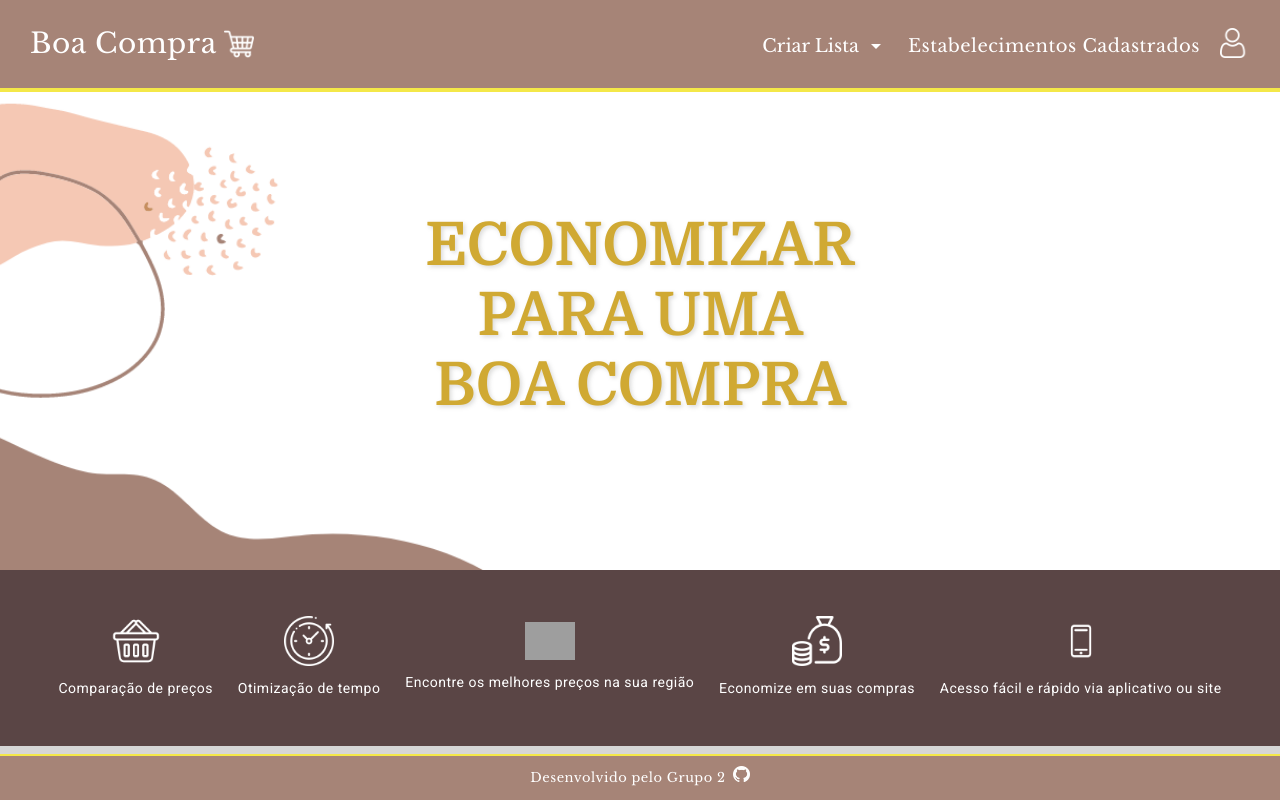
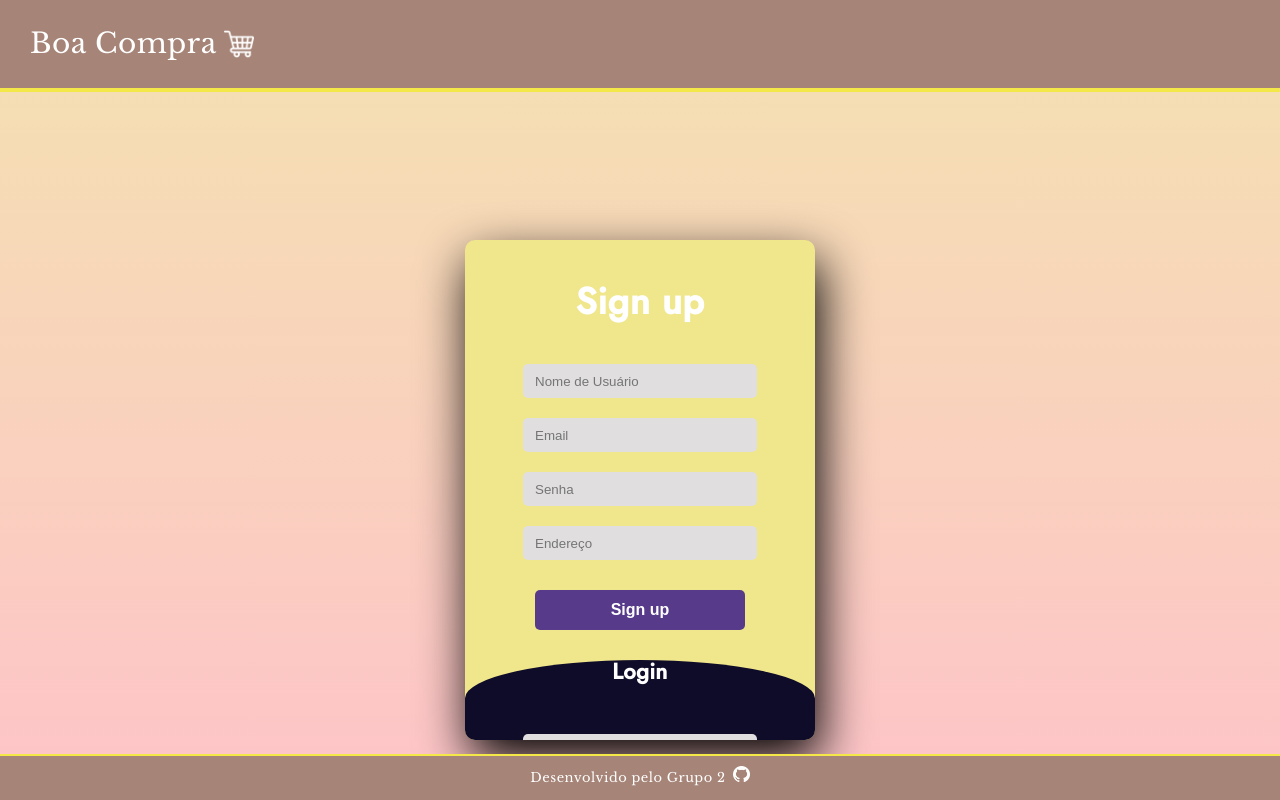
Before and after one commit to PietroDelCorona/App_Mercado, an Angular app in the folder mysite/frontEnd/: page / in a window 1280 px wide. Shown: the top 800 px of the page. Built offline with nearby package versions, Linux system fonts and the light colour scheme; grey boxes are pictures that could not be loaded.

Commit message:
login tela inicial

```diff
--- a/mysite/frontEnd/src/app/app-routing.module.ts
+++ b/mysite/frontEnd/src/app/app-routing.module.ts
@@ -5,13 +5,15 @@ import { ListaInteligenteComponent } from './lista-inteligente/lista-inteligente
 import { ListaPorProdutoComponent } from './lista-por-produto/lista-por-produto.component';
 import { EstabelecimentosCadastradosComponent } from './estabelecimentos-cadastrados/estabelecimentos-cadastrados.component';
 import { PaginaUsuarioComponent } from './pagina-usuario/pagina-usuario.component';
+import { UserLoginComponent } from './user-login/user-login.component';
 
 const routes: Routes = [
-  { path: '', component: HomePageComponent},
+  { path: '', component : UserLoginComponent},
+  { path: 'homepage', component: HomePageComponent},
   { path: 'listaInteligente', component: ListaInteligenteComponent },
   { path: 'listaPorProduto', component: ListaPorProdutoComponent },
   { path: 'estabelecimentosCadastrados', component: EstabelecimentosCadastradosComponent },
-  { path: 'paginaUsuario', component: PaginaUsuarioComponent }
+  { path: 'paginaUsuario', component: PaginaUsuarioComponent },
 ];
 
 @NgModule({
--- a/mysite/frontEnd/src/app/app.component.html
+++ b/mysite/frontEnd/src/app/app.component.html
@@ -1,3 +1,4 @@
+
 <app-top-bar></app-top-bar>
 
 <body>
--- a/mysite/frontEnd/src/app/app.component.ts
+++ b/mysite/frontEnd/src/app/app.component.ts
@@ -1,4 +1,5 @@
-import { Component } from '@angular/core';
+import { Component, OnInit } from '@angular/core';
+import { Router, ActivatedRoute } from '@angular/router';
 
 @Component({
   selector: 'app-root',
@@ -6,5 +7,5 @@ import { Component } from '@angular/core';
   styleUrl: './app.component.css'
 })
 export class AppComponent {
-  title = 'frontEnd';
+  //title = 'frontEnd';
 }
--- a/mysite/frontEnd/src/app/top-bar/top-bar.component.html
+++ b/mysite/frontEnd/src/app/top-bar/top-bar.component.html
@@ -5,20 +5,20 @@
 
     </div>
     <div class="right">
-        <mat-menu #menu="matMenu" >
+        <mat-menu #menu="matMenu">
             <button mat-menu-item routerLink="listaInteligente">
-                <a href="listaInteligente">Compra Inteligente</a>
+                <a href="listaInteligente" *ngIf="currentRoute !== '/'">Compra Inteligente</a>
             </button>
             <button mat-menu-item routerLink="listaPorProduto">
-                <a href="listaPorProduto">Compra por Produto</a>
+                <a href="listaPorProduto" *ngIf="currentRoute !== '/'">Compra por Produto</a>
             </button>
         </mat-menu>
-        <button class="mat-menu-trigger" [matMenuTriggerFor]="menu">
+        <button class="mat-menu-trigger" [matMenuTriggerFor]="menu" *ngIf="currentRoute !== '/'">
             Criar Lista <mat-icon>arrow_drop_down</mat-icon>
         </button>
 
-        <a href="estabelecimentosCadastrados">Estabelecimentos Cadastrados</a>
-        <!--<a href="paginaUsuario"><img style="margin-top: 0px;" src="../../../images/user.png" alt="Ícone do Usuário"></a>-->
-        <a href="user-login"><img style="margin-top: 0px;" src="../../../images/user.png" alt="Ícone do Usuário"></a>
+        <a href="estabelecimentosCadastrados" *ngIf="currentRoute !== '/'">Estabelecimentos Cadastrados</a>
+        <a href="paginaUsuario" *ngIf="currentRoute !== '/'"><img style="margin-top: 0px;" src="../../../images/user.png" alt="Ícone do Usuário"></a>
+
     </div>
 </div>
--- a/mysite/frontEnd/src/app/top-bar/top-bar.component.ts
+++ b/mysite/frontEnd/src/app/top-bar/top-bar.component.ts
@@ -1,4 +1,5 @@
 import { Component } from '@angular/core';
+import { Router, ActivatedRoute } from '@angular/router';
 
 @Component({
   selector: 'app-top-bar',
@@ -6,6 +7,12 @@ import { Component } from '@angular/core';
   styleUrl: './top-bar.component.css'
 })
 export class TopBarComponent {
+  currentRoute: string | undefined;
 
+  constructor(private router: Router) {
+    this.router.events.subscribe(() => {
+      this.currentRoute = this.router.url;
+    });
+  }
 
 }
```
